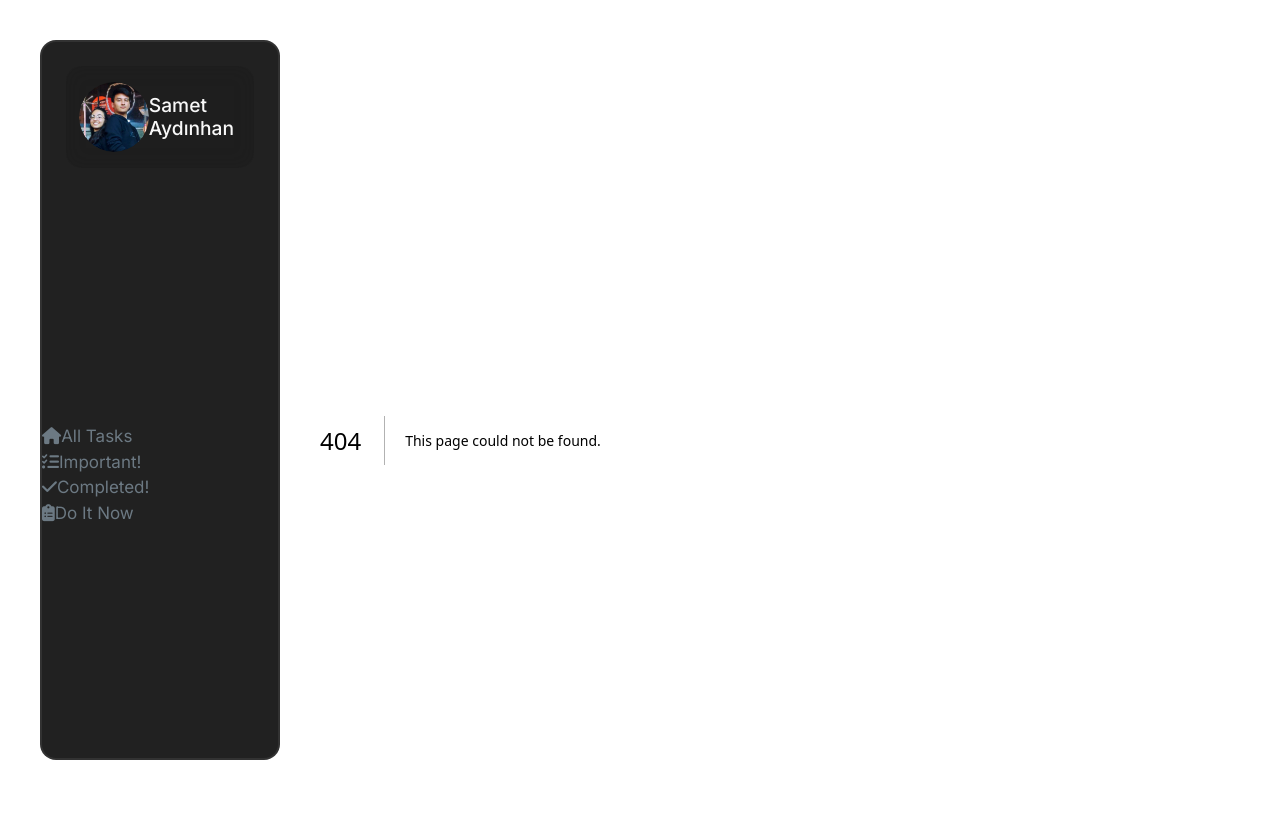
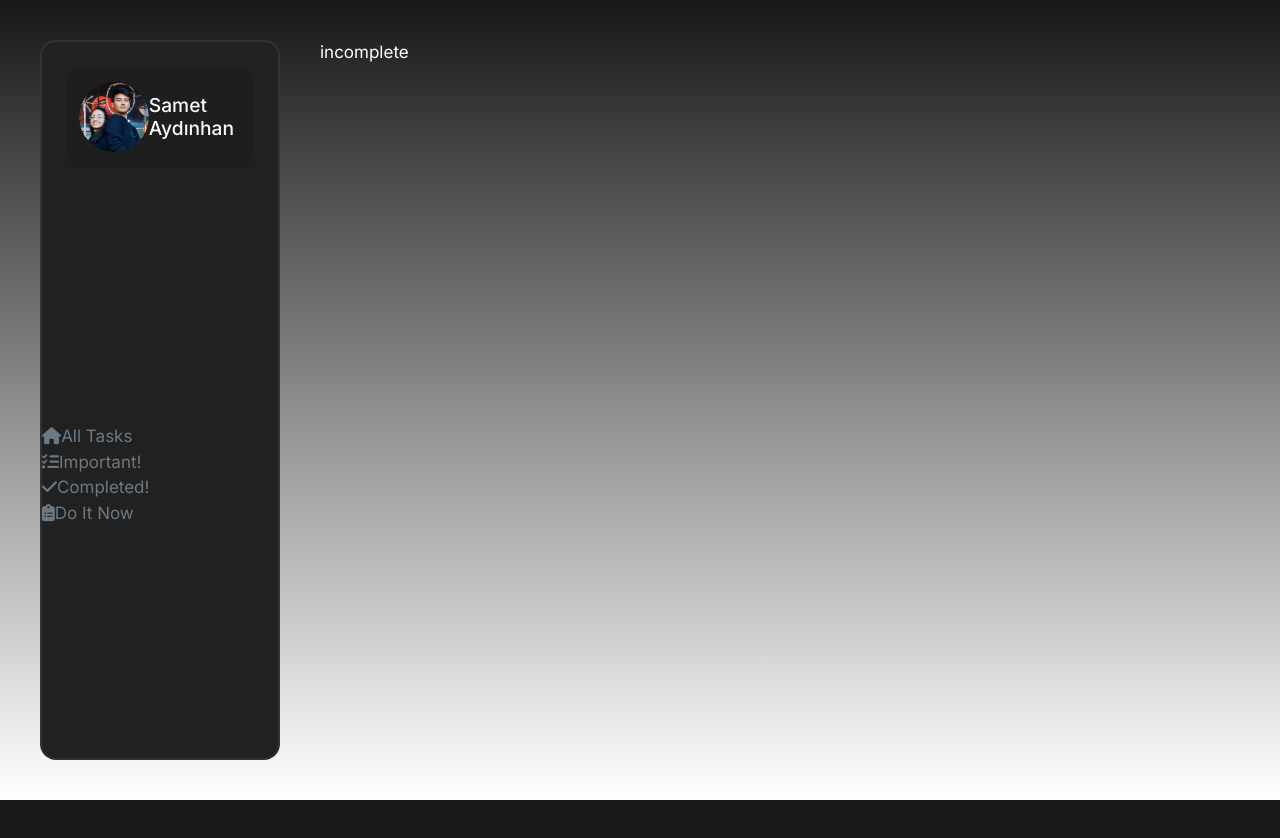
Before and after one commit to SametAydinhan/task-manager-app, a Next.js app: page /incomplete in a window 1280 px wide. Before the commit this address had no page. After the commit the page ends 800 px from the top, so only its background shows below. Built offline with nearby package versions, Linux system fonts and the light colour scheme.

Commit message:
feat(incompleted):create incompleted

```diff
--- /dev/null
+++ b/app/incomplete/page.tsx
@@ -0,0 +1,11 @@
+"use client"
+
+import React from 'react'
+
+const page = () => {
+  return (
+    <div>incomplete</div>
+  )
+}
+
+export default page
```
